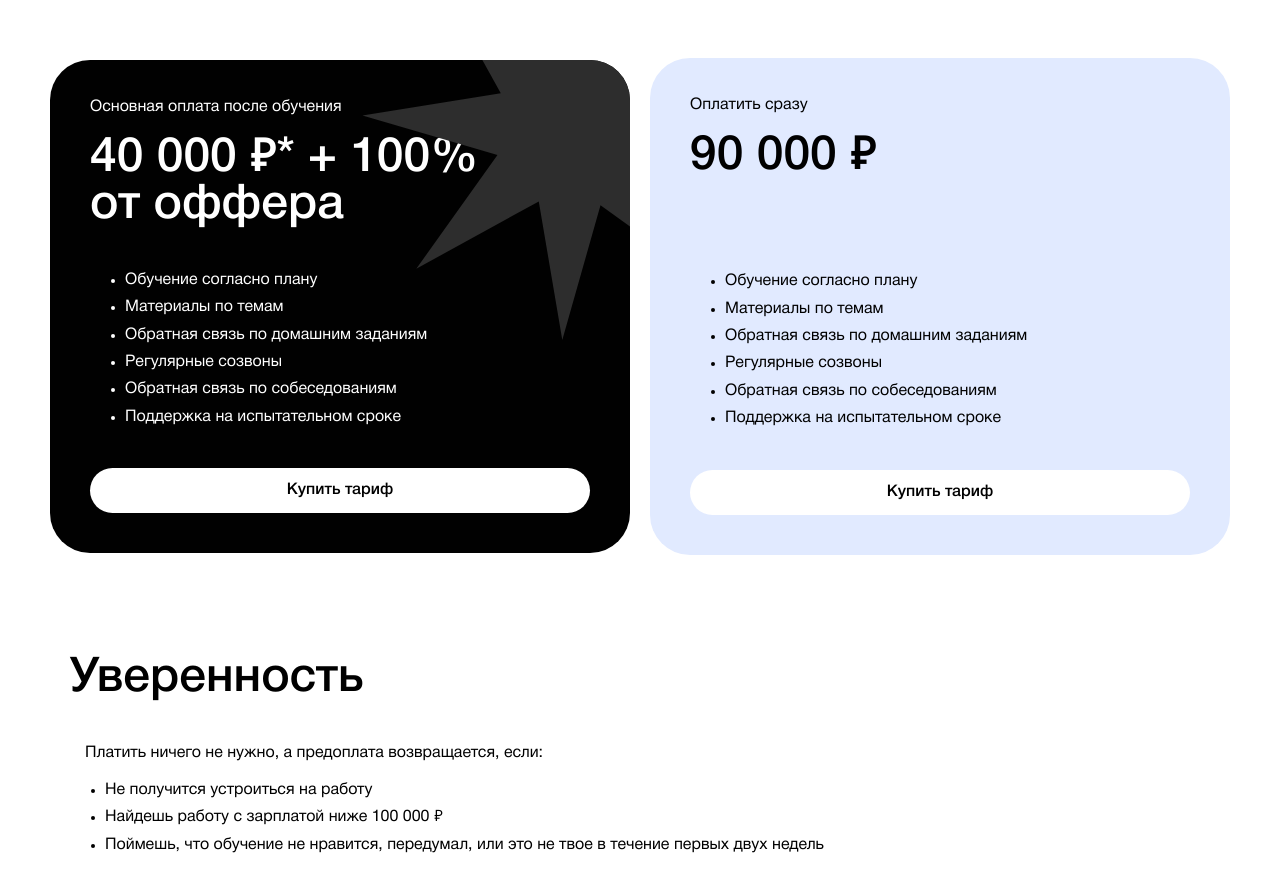
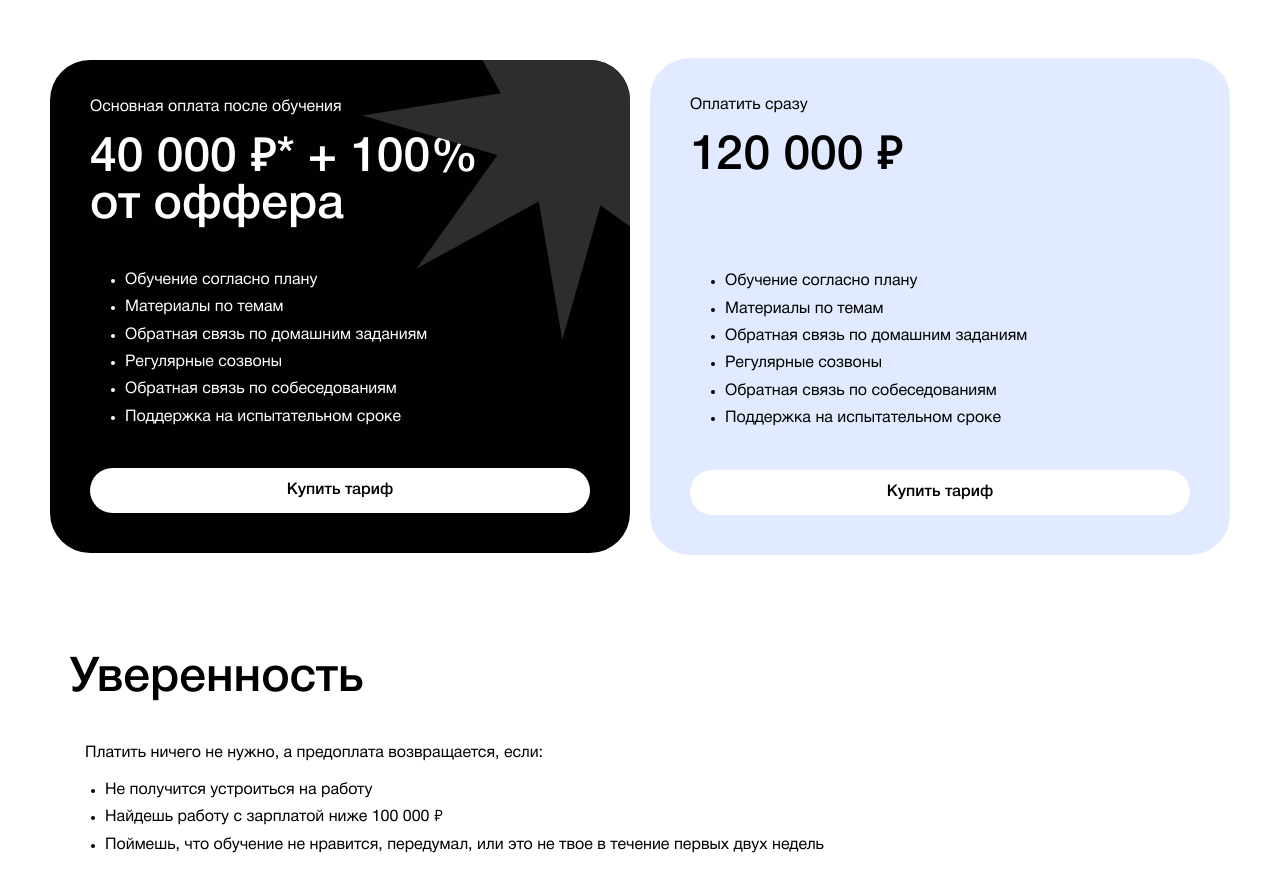
Before and after one commit to obojeoboje/qa2, a React (Vite) app: page / in a window 1280 px wide. Shown: the part 4943-5834 px from the top of the page. Built offline with nearby package versions, Linux system fonts and the light colour scheme.

Commit message:
updated price

```diff
--- a/src/components/Tarifs/Tarifs.tsx
+++ b/src/components/Tarifs/Tarifs.tsx
@@ -56,7 +56,7 @@ const Tarifs = () => {
         >
           <div className={styles.tarifsCardTitle}>
             <p>Оплатить сразу</p>
-            <h3>90 000 ₽</h3>
+            <h3>120 000 ₽</h3>
           </div>
           <ul className={styles.tarifsCardList}>
             <li>Обучение согласно плану</li>
@@ -68,7 +68,7 @@ const Tarifs = () => {
           </ul>
           <div className={styles.tarifsCardBtn}>
             <button>
-              <a href="https://payform.ru/7t5o0HG/" target="_blank">
+              <a href="https://payform.ru/m26j9eg/" target="_blank">
                 Купить тариф
               </a>
             </button>
```
